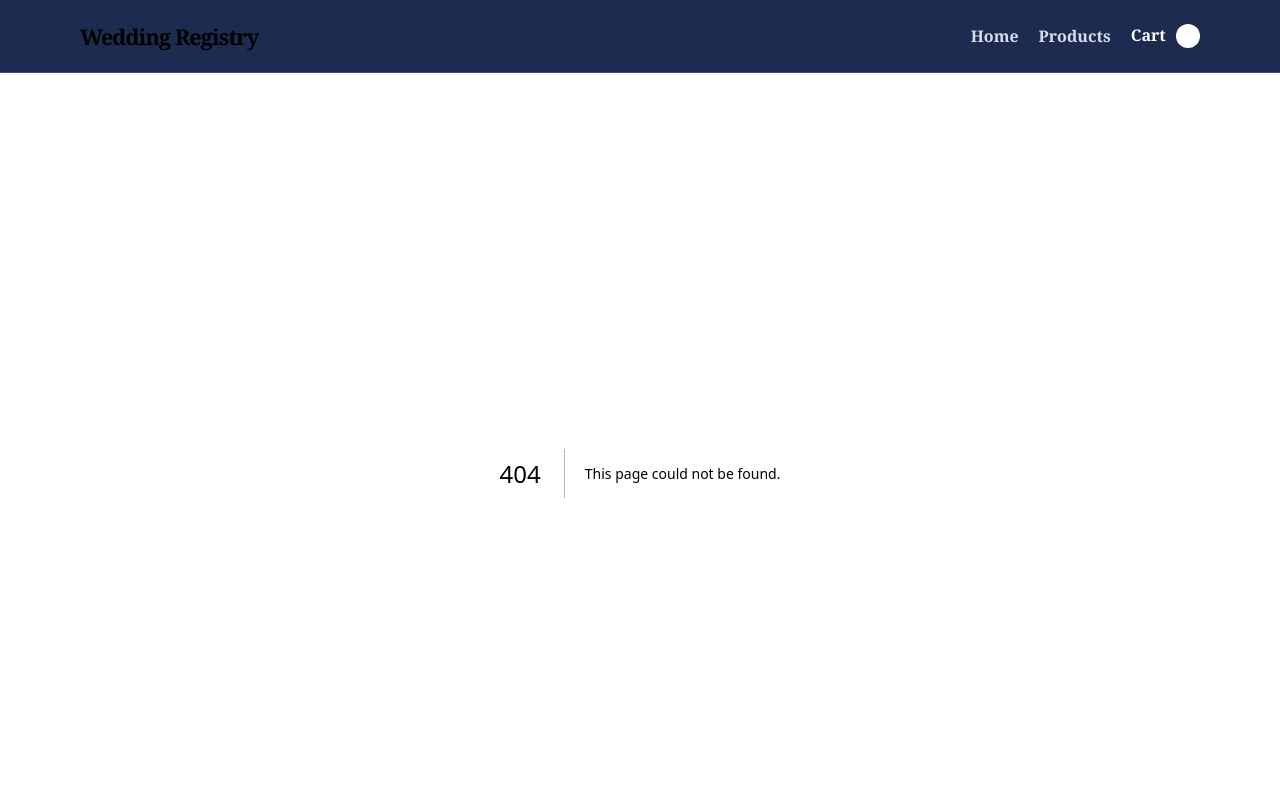
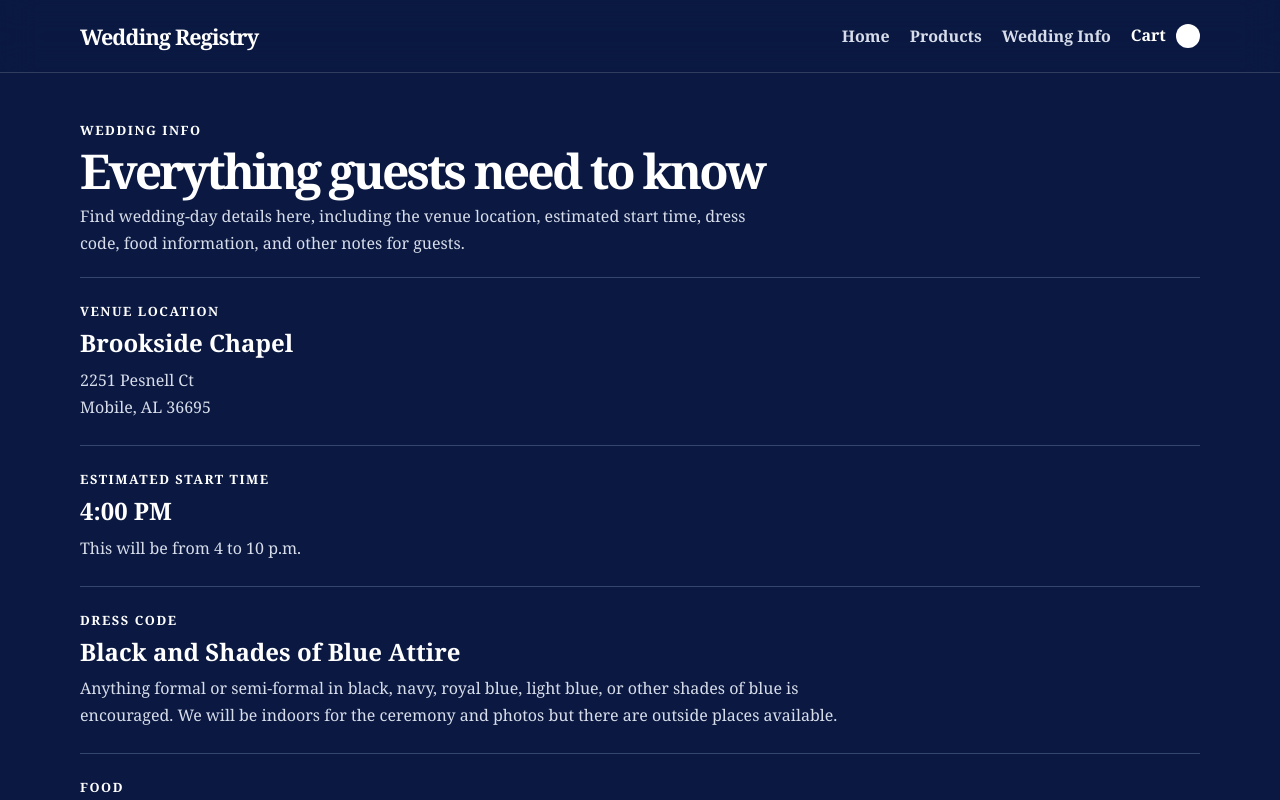
Before and after one commit to ajacobs251/wediing-registry, a Next.js app: page /wedding-info in a window 1280 px wide. Before the commit this address had no page. Shown: the top 800 px of the page. Built offline with nearby package versions, Linux system fonts and the light colour scheme.

Commit message:
Add wedding info page and confirmation updates
Co-Authored-By: Oz <oz-agent@warp.dev>

```diff
--- a/src/app/confirmation/page.tsx
+++ b/src/app/confirmation/page.tsx
@@ -5,9 +5,9 @@ export default function ConfirmationPage() {
     <div className="page-shell">
       <section className="section-heading">
         <p className="eyebrow">Confirmation</p>
-        <h1>Finish payment with Venmo</h1>
+        <h1>Finish your payment</h1>
         <p>
-          Use the order ID in your Venmo note so the payment can be matched to
+          Use the required payment note below so your payment can be matched to
           your order.
         </p>
       </section>
--- a/src/app/globals.css
+++ b/src/app/globals.css
@@ -338,6 +338,28 @@ main {
   font-size: 1.35rem;
   font-weight: 800;
 }
+.wedding-info-list {
+  display: grid;
+  border-top: 1px solid var(--border);
+}
+
+.wedding-info-list-item {
+  display: grid;
+  gap: 10px;
+  padding: 24px 0;
+  border-bottom: 1px solid var(--border);
+  white-space: pre-line;
+}
+
+.wedding-info-list-item h2 {
+  font-size: 1.5rem;
+  line-height: 1.1;
+}
+.wedding-info-list-item p:not(.eyebrow) {
+  max-width: 760px;
+  color: var(--muted);
+  line-height: 1.7;
+}
 
 .category-card small,
 .muted {
--- /dev/null
+++ b/src/app/wedding-info/page.tsx
@@ -0,0 +1,63 @@
+const weddingDetails = [
+  {
+    label: "Venue Location",
+    title: "Brookside Chapel",
+    description:
+      "2251 Pesnell Ct\nMobile, AL 36695",
+  },
+  {
+    label: "Estimated Start Time",
+    title: "4:00 PM",
+    description:
+      "This will be from 4 to 10 p.m.",
+  },
+  {
+    label: "Dress Code",
+    title: "Black and Shades of Blue Attire",
+    description:
+      "Anything formal or semi-formal in black, navy, royal blue, light blue, or other shades of blue is encouraged. We will be indoors for the ceremony and photos but there are outside places available.",
+  },
+  {
+    label: "Food",
+    title: "Food details to be announced",
+    description:
+      "Add meal, dessert, drink, allergy, and dietary accommodation details here.",
+  },
+  {
+    label: "Schedule",
+    title: "Wedding day timeline",
+    description:
+      "Add the main events guests should know about, such as ceremony, photos, dinner, speeches, and send-off.",
+  },
+  {
+    label: "Questions",
+    title: "Ask us anything",
+    description:
+      "Alex:\nPhone: (251) 422-9774\nEmail: addRus32@gmail.com\n\nMakenzie:\nPhone: (228) 697-6317\nEmail: mmdavis441@gmail.com",
+  },
+];
+
+export default function WeddingInfoPage() {
+  return (
+    <div className="page-shell">
+      <section className="section-heading">
+        <p className="eyebrow">Wedding Info</p>
+        <h1>Everything guests need to know</h1>
+        <p>
+          Find wedding-day details here, including the venue location, estimated
+          start time, dress code, food information, and other notes for guests.
+        </p>
+      </section>
+
+      <section className="wedding-info-list" aria-label="Wedding details">
+        {weddingDetails.map((detail) => (
+          <article className="wedding-info-list-item" key={detail.label}>
+            <p className="eyebrow">{detail.label}</p>
+            <h2>{detail.title}</h2>
+            <p>{detail.description}</p>
+          </article>
+        ))}
+      </section>
+    </div>
+  );
+}
--- a/src/components/site-header.tsx
+++ b/src/components/site-header.tsx
@@ -15,6 +15,7 @@ export function SiteHeader() {
         <nav className="nav-links" aria-label="Primary navigation">
           <Link href="/">Home</Link>
           <Link href="/products">Products</Link>
+          <Link href="/wedding-info">Wedding Info</Link>
           <Link href="/cart" className="cart-link">
             Cart <span className="cart-count">{itemCount}</span>
           </Link>
--- a/src/data/sample-products.ts
+++ b/src/data/sample-products.ts
@@ -10,7 +10,7 @@ const rawSampleProducts: Array<Omit<Product, "availableQuantity">> = [
     description: "A selection of cocktails on the honeymoon.",
     priceCents: 2500,
     imageUrl:
-      "https:assets3.thrillist.com/v1/image/3129619/750x500/flatten;crop;webp=auto;jpeg_quality=50.jpg",
+      "https://assets3.thrillist.com/v1/image/3129619/750x500/flatten;crop;webp=auto;jpeg_quality=50.jpg",
     isActive: true,
     totalInventory: 40,
     reservedQuantity: 0,
--- a/src/lib/airtable.ts
+++ b/src/lib/airtable.ts
@@ -105,7 +105,6 @@ export async function createOrderFromCheckout(
     paymentNote: payment.note,
     checkMailingAddress: payment.checkMailingAddress,
     paymentStatus: "Pending Payment",
-    demoMode: !isAirtableConfigured(),
   };
 
   if (isAirtableConfigured()) {
--- a/src/types/store.ts
+++ b/src/types/store.ts
@@ -64,5 +64,4 @@ export type OrderSummary = {
   paymentNote: string;
   checkMailingAddress?: string;
   paymentStatus: "Pending Payment";
-  demoMode: boolean;
 };
```
Also changed, not shown: src/app/page.tsx (+8 -0 lines), src/components/confirmation-details.tsx (+3 -10 lines).
